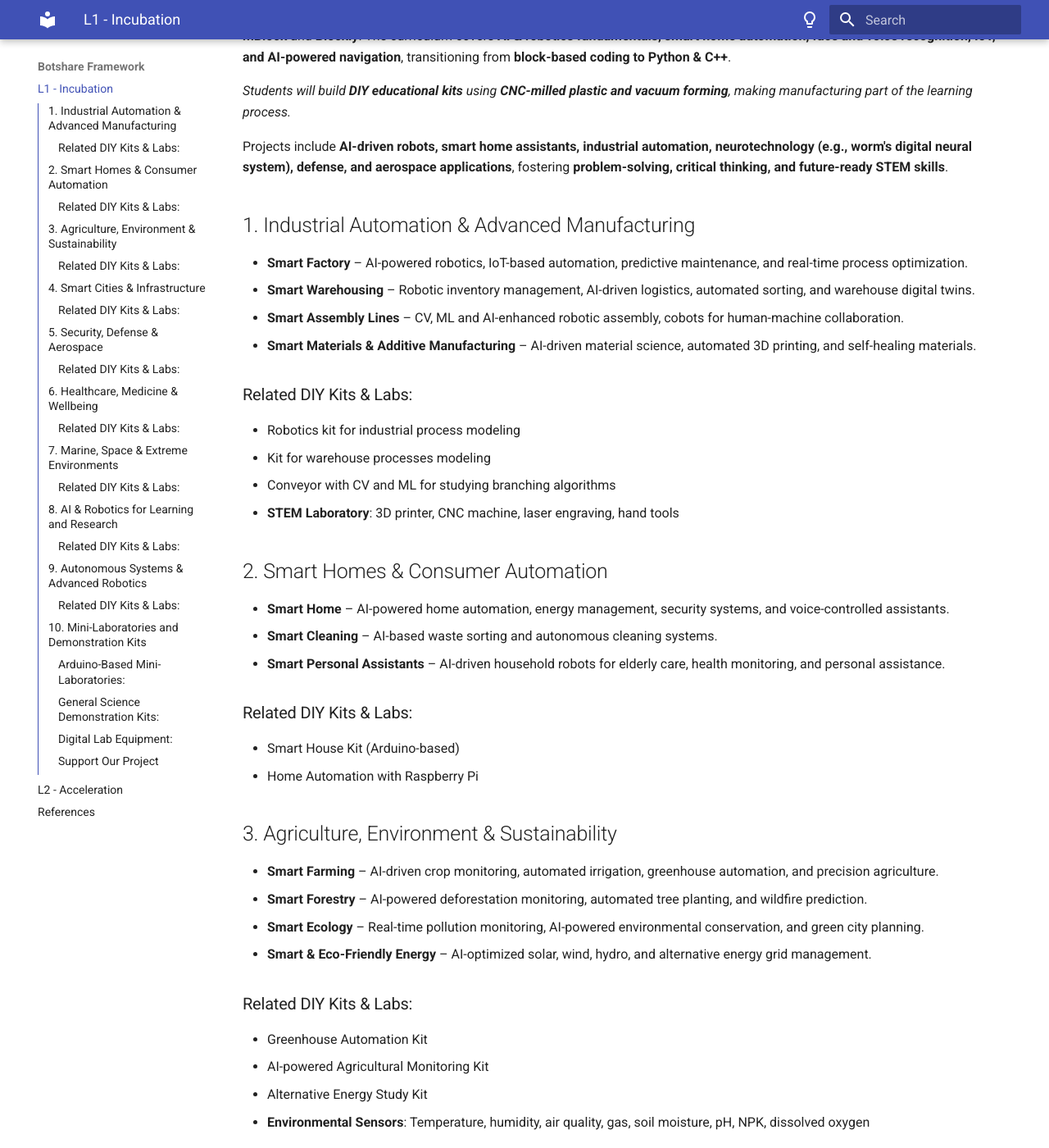
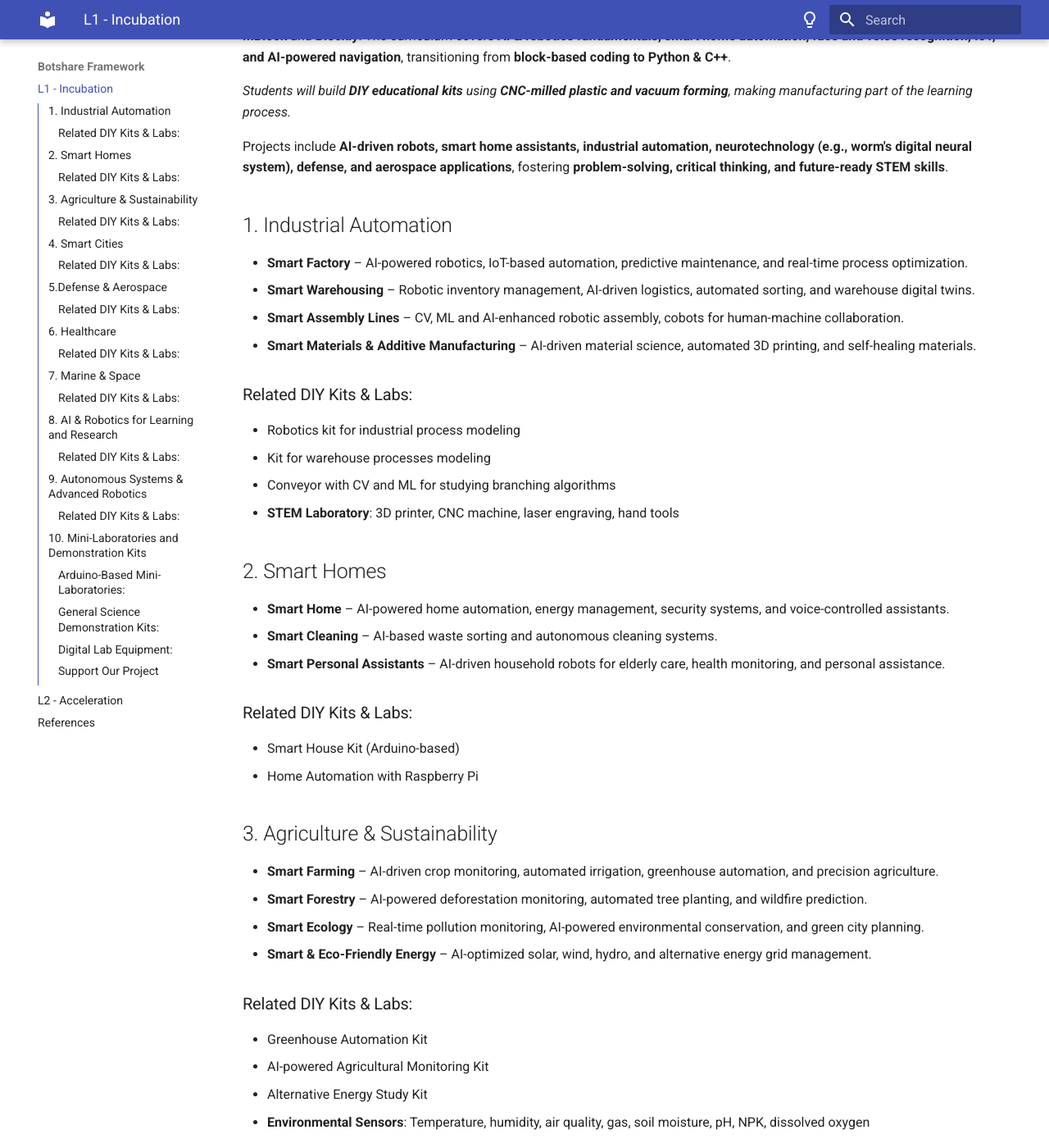
Before and after one commit to BotshareAI/Botshare_book, an MkDocs documentation site: the page built from docs/L1_Incubation.md, in a window 1280 px wide and 1400 px high, scrolled down 222 px. Shown: the whole window at 82% size. Built offline with MkDocs 1.6.1 and Material for MkDocs 9.7.7, drawn with Linux system fonts in a browser that asks for light colours; some of the changed text lies outside the part shown.

Commit message:
Update L1_Incubation.md

```diff
--- a/docs/L1_Incubation.md
+++ b/docs/L1_Incubation.md
@@ -6,7 +6,7 @@ _Students will build **DIY educational kits** using **CNC-milled plastic and vac
 
 Projects include **AI-driven robots, smart home assistants, industrial automation, neurotechnology (e.g., worm's digital neural system), defense, and aerospace applications**, fostering **problem-solving, critical thinking, and future-ready STEM skills**.
 
-## 1. Industrial Automation & Advanced Manufacturing
+## 1. Industrial Automation
 - **Smart Factory** – AI-powered robotics, IoT-based automation, predictive maintenance, and real-time process optimization.
 - **Smart Warehousing** – Robotic inventory management, AI-driven logistics, automated sorting, and warehouse digital twins.
 - **Smart Assembly Lines** – CV, ML and AI-enhanced robotic assembly, cobots for human-machine collaboration.
@@ -18,7 +18,7 @@ Projects include **AI-driven robots, smart home assistants, industrial automatio
 - Conveyor with CV and ML for studying branching algorithms
 - **STEM Laboratory**: 3D printer, CNC machine, laser engraving, hand tools
 
-## 2. Smart Homes & Consumer Automation
+## 2. Smart Homes
 - **Smart Home** – AI-powered home automation, energy management, security systems, and voice-controlled assistants.
 - **Smart Cleaning** – AI-based waste sorting and autonomous cleaning systems.
 - **Smart Personal Assistants** – AI-driven household robots for elderly care, health monitoring, and personal assistance.
@@ -27,7 +27,7 @@ Projects include **AI-driven robots, smart home assistants, industrial automatio
 - Smart House Kit (Arduino-based)
 - Home Automation with Raspberry Pi
 
-## 3. Agriculture, Environment & Sustainability
+## 3. Agriculture & Sustainability
 - **Smart Farming** – AI-driven crop monitoring, automated irrigation, greenhouse automation, and precision agriculture.
 - **Smart Forestry** – AI-powered deforestation monitoring, automated tree planting, and wildfire prediction.
 - **Smart Ecology** – Real-time pollution monitoring, AI-powered environmental conservation, and green city planning.
@@ -39,7 +39,7 @@ Projects include **AI-driven robots, smart home assistants, industrial automatio
 - Alternative Energy Study Kit
 - **Environmental Sensors**: Temperature, humidity, air quality, gas, soil moisture, pH, NPK, dissolved oxygen
 
-## 4. Smart Cities & Infrastructure
+## 4. Smart Cities
 - **Smart City** – AI-driven traffic control, pollution tracking, energy-efficient urban planning, and smart grids.
 - **Smart Transportation & Driverless Systems** – Autonomous vehicles, AI-based public transit, and self-optimizing road networks.
 - **Smart Construction** – AI-automated site management, robotic bricklaying, and structural health monitoring.
@@ -50,7 +50,7 @@ Projects include **AI-driven robots, smart home assistants, industrial automatio
 - Smart Transportation System Kit
 - Smart Water Management Sensors (Water level, pH, pollution detection)
 
-## 5. Security, Defense & Aerospace
+## 5.Defense & Aerospace
 - **Smart Security** – AI-driven surveillance, biometric authentication, cyber defense, and automated threat detection.
 - **Smart Defense** – AI-powered surveillance drones, autonomous ground vehicles.
 - **Smart Communication & Radar Systems** – AI-enhanced radio networks and and electronic warefare systems, LiDAR-based mapping, satellite-based networks.
@@ -61,7 +61,7 @@ Projects include **AI-driven robots, smart home assistants, industrial automatio
 - Radar Beam Steering & Object Tracking Kit
 - LiDAR-based Mapping Kit
 
-## 6. Healthcare, Medicine & Wellbeing
+## 6. Healthcare
 - **Smart Medicine** – AI-powered diagnostics, robotic-assisted surgery, AI-driven drug discovery, and telemedicine.
 - **Smart Mental Health Systems** – AI-based therapy chatbots, EEG mood analysis, personalized mental health interventions.
 - **Smart Prosthetics & Wearable Health Tech** – AI-enhanced prosthetic limbs, biofeedback systems, real-time health monitoring.
@@ -73,7 +73,7 @@ Projects include **AI-driven robots, smart home assistants, industrial automatio
 - EEG, ECG, EMG Sensor Kits
 - **Bioelectronics Laboratory**: Sensors: Pulse, GSR, Electrooculography, biomedical electronics
 
-## 7. Marine, Space & Extreme Environments
+## 7. Marine & Space
 - **Smart Marine Drones** – AI-powered underwater exploration, automated maritime security, and ocean mapping.
 - **Smart Settlement on Mars** – AI-driven habitat construction, robotic exploration, and self-sustaining life support systems.
 - **Smart Space Exploration** – AI-based satellite navigation, planetary resource extraction, and autonomous space station maintenance.
```
